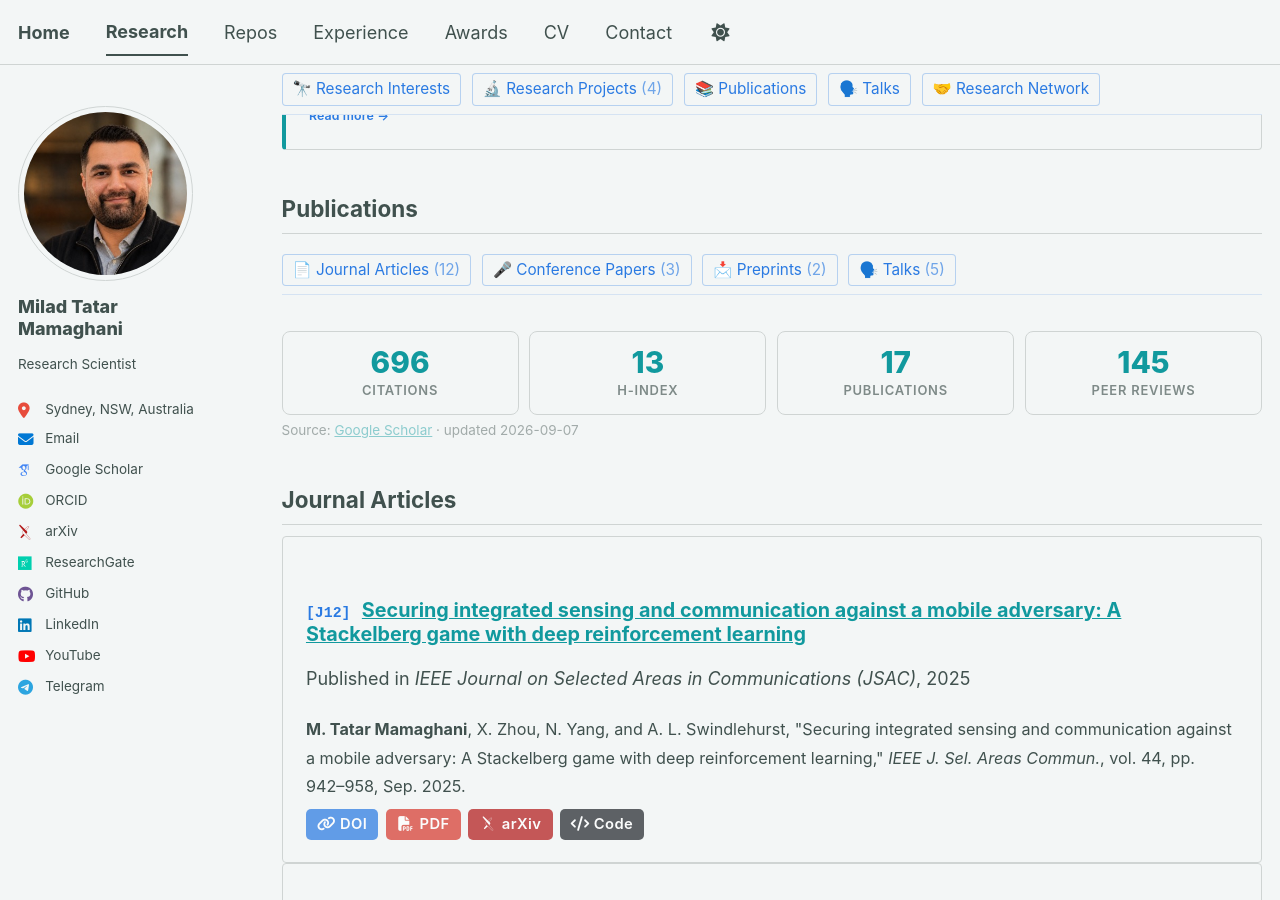
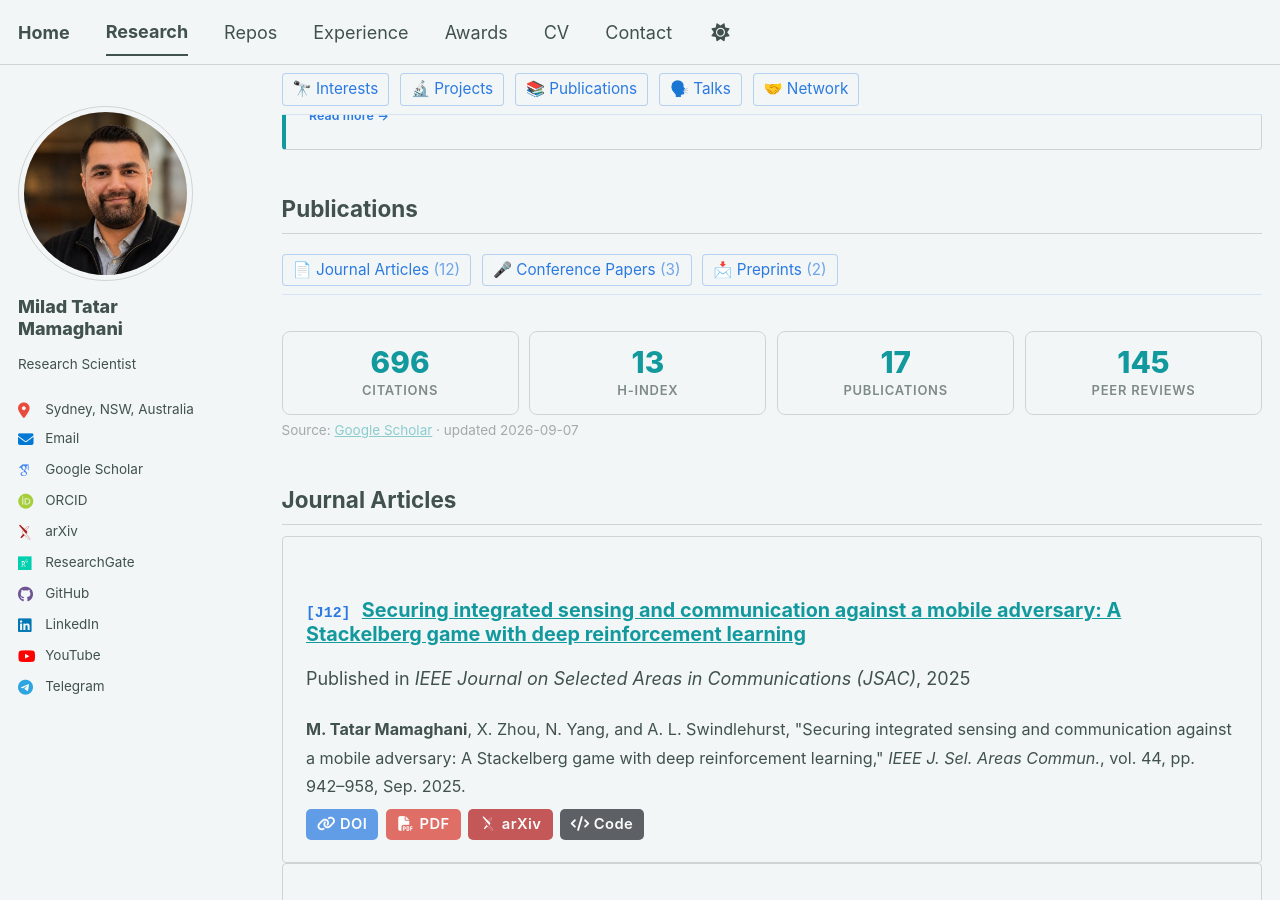
Before and after one commit to miladtm94/miladtm94.github.io, a Jekyll site: the page built from _pages/research.html, in a window 1280 px wide and 900 px high, scrolled down 2083 px. Built offline with Jekyll 4.4.1, drawn with Linux system fonts in a browser that asks for light colours; some web fonts are replaced.

Commit message:
some updates

```diff
--- a/_includes/research-publications.html
+++ b/_includes/research-publications.html
@@ -1,5 +1,3 @@
-{% assign talks_all = site.talks | sort: "date" %}
-{% assign talks_count = talks_all | size %}
 {% assign manuscripts_count = site.publications | where: "category", "manuscripts" | size %}
 {% assign conferences_count = site.publications | where: "category", "conferences" | size %}
 {% assign submitted_count   = site.publications | where: "category", "submitted"   | size %}
@@ -14,9 +12,6 @@
     {% endif %}
     {% if submitted_count > 0 %}
     <a href="#under-review" style="text-decoration:none; font-size:0.85em; padding:0.25em 0.65em; border-radius:4px; border:1px solid rgba(42,122,226,0.3); color:#2a7ae2; white-space:nowrap; background:var(--global-bg-color);">📩&nbsp;Preprints&nbsp;<span style="opacity:0.65;">({{ submitted_count }})</span></a>
-    {% endif %}
-    {% if talks_count > 0 %}
-    <a href="#talks" style="text-decoration:none; font-size:0.85em; padding:0.25em 0.65em; border-radius:4px; border:1px solid rgba(42,122,226,0.3); color:#2a7ae2; white-space:nowrap; background:var(--global-bg-color);">🗣️&nbsp;Talks&nbsp;<span style="opacity:0.65;">({{ talks_count }})</span></a>
     {% endif %}
   </div>
 </nav>
@@ -68,13 +63,3 @@
     {% endif %}
   {% endfor %}
 {% endif %}
-
-<!-- ── TALKS & PRESENTATIONS ───────────────────────────────────── -->
-{% if talks_count > 0 %}
-  <h2 id="talks" style="scroll-margin-top:3.5em; margin-top:2em;">Talks & Presentations</h2>
-  {% for post in talks_all reversed %}
-    {% assign label_num = talks_count | minus: forloop.index0 %}
-    {% assign talk_label = "[T" | append: label_num | append: "]" %}
-    {% include archive-single-talk.html label=talk_label %}
-  {% endfor %}
-{% endif %}
--- a/_pages/research.html
+++ b/_pages/research.html
@@ -15,15 +15,15 @@ author_profile: true
 
 <nav id="research-quicknav" class="sticky-quicknav" style="background:var(--global-bg-color); border:none; border-bottom:1px solid rgba(42,122,226,0.15); border-radius:0; box-shadow:none; padding:0.45em 0; margin-bottom:2em;">
   <div style="display:flex; flex-wrap:wrap; align-items:center; gap:0.4em 0.6em;">
-    <a href="#research-vision" style="text-decoration:none; font-size:0.85em; padding:0.25em 0.65em; border-radius:4px; border:1px solid rgba(42,122,226,0.3); color:#2a7ae2; white-space:nowrap; background:var(--global-bg-color);">🔭&nbsp;Research Interests</a>
+    <a href="#research-vision" style="text-decoration:none; font-size:0.85em; padding:0.25em 0.65em; border-radius:4px; border:1px solid rgba(42,122,226,0.3); color:#2a7ae2; white-space:nowrap; background:var(--global-bg-color);">🔭&nbsp;Interests</a>
     {% if research_projects_count > 0 %}
-    <a href="#research-projects" style="text-decoration:none; font-size:0.85em; padding:0.25em 0.65em; border-radius:4px; border:1px solid rgba(42,122,226,0.3); color:#2a7ae2; white-space:nowrap; background:var(--global-bg-color);">🔬&nbsp;Research Projects&nbsp;<span style="opacity:0.65;">({{ research_projects_count }})</span></a>
+    <a href="#research-projects" style="text-decoration:none; font-size:0.85em; padding:0.25em 0.65em; border-radius:4px; border:1px solid rgba(42,122,226,0.3); color:#2a7ae2; white-space:nowrap; background:var(--global-bg-color);">🔬&nbsp;Projects</a>
     {% endif %}
     <a href="#publications" style="text-decoration:none; font-size:0.85em; padding:0.25em 0.65em; border-radius:4px; border:1px solid rgba(42,122,226,0.3); color:#2a7ae2; white-space:nowrap; background:var(--global-bg-color);">📚&nbsp;Publications</a>
     {% if site.talks.size > 0 %}
     <a href="#talks" style="text-decoration:none; font-size:0.85em; padding:0.25em 0.65em; border-radius:4px; border:1px solid rgba(42,122,226,0.3); color:#2a7ae2; white-space:nowrap; background:var(--global-bg-color);">🗣️&nbsp;Talks</a>
     {% endif %}
-    <a href="#collaborators" style="text-decoration:none; font-size:0.85em; padding:0.25em 0.65em; border-radius:4px; border:1px solid rgba(42,122,226,0.3); color:#2a7ae2; white-space:nowrap; background:var(--global-bg-color);">🤝&nbsp;Research Network</a>
+    <a href="#collaborators" style="text-decoration:none; font-size:0.85em; padding:0.25em 0.65em; border-radius:4px; border:1px solid rgba(42,122,226,0.3); color:#2a7ae2; white-space:nowrap; background:var(--global-bg-color);">🤝&nbsp;Network</a>
   </div>
 </nav>
 
@@ -58,6 +58,18 @@ author_profile: true
 
 <h2 id="publications" style="scroll-margin-top:3.5em; margin-top:2em;">Publications</h2>
 {% include research-publications.html %}
+
+{% assign talks_all = site.talks | sort: "date" %}
+{% assign talks_count = talks_all | size %}
+<!-- ── TALKS & PRESENTATIONS ───────────────────────────────────── -->
+{% if talks_count > 0 %}
+  <h2 id="talks" style="scroll-margin-top:3.5em; margin-top:2em;">Talks & Presentations</h2>
+  {% for post in talks_all reversed %}
+    {% assign label_num = talks_count | minus: forloop.index0 %}
+    {% assign talk_label = "[T" | append: label_num | append: "]" %}
+    {% include archive-single-talk.html label=talk_label %}
+  {% endfor %}
+{% endif %}
 
 <!-- ── RESEARCH NETWORK ────────────────────────────────────────── -->
 <h2 id="collaborators" style="scroll-margin-top:3.5em; margin-top:2em;">Research Network</h2>
```
